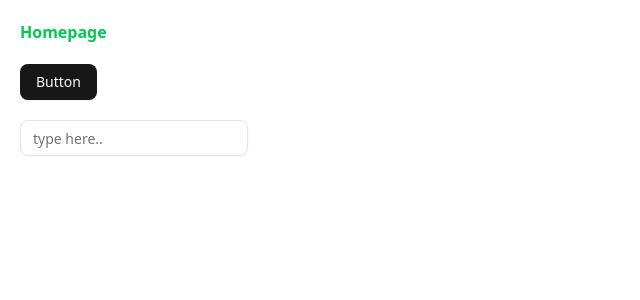
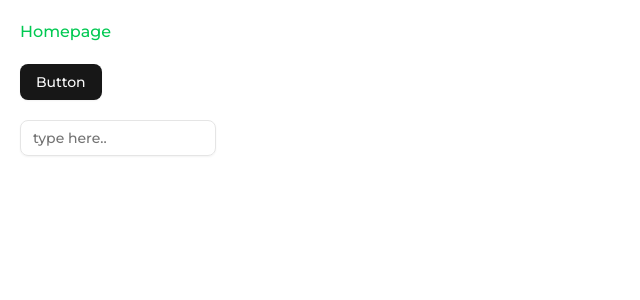
Before and after one commit to jinyeong-park/portfolio-builder-app, a Next.js app: page / in a window 1280 px wide. Shown: the top 300 px of the page, without its empty margins (0-640 px from the left). Built offline with nearby package versions, Linux system fonts and the light colour scheme.

Commit message:
add google font - Montserrat

```diff
--- a/src/app/globals.css
+++ b/src/app/globals.css
@@ -1,8 +1,8 @@
+@import url('https://fonts.googleapis.com/css2?family=Montserrat:ital,wght@0,100..900;1,100..900&display=swap');
 @import "tailwindcss";
 
 @plugin "tailwindcss-animate";
 
-/* @plugin "tailwindcss-animate"; */
 
 @custom-variant dark (&:is(.dark *));
 
@@ -123,3 +123,10 @@
     @apply bg-background text-foreground;
   }
 }
+
+
+*{
+  font-family: 'Montserrat', sans-serif !important;
+  font-weight: 500;
+  box-sizing: border-box;
+}
```
